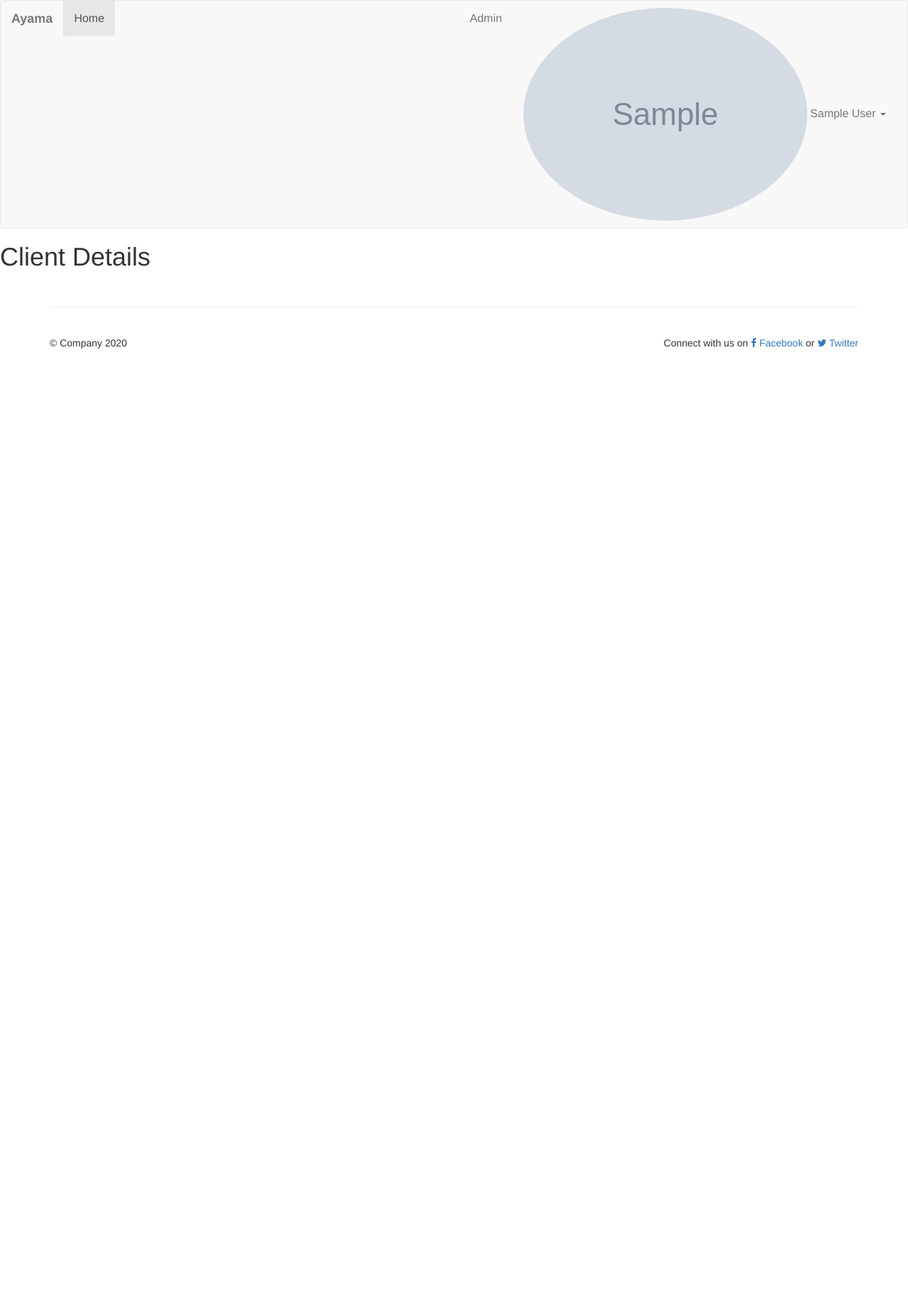
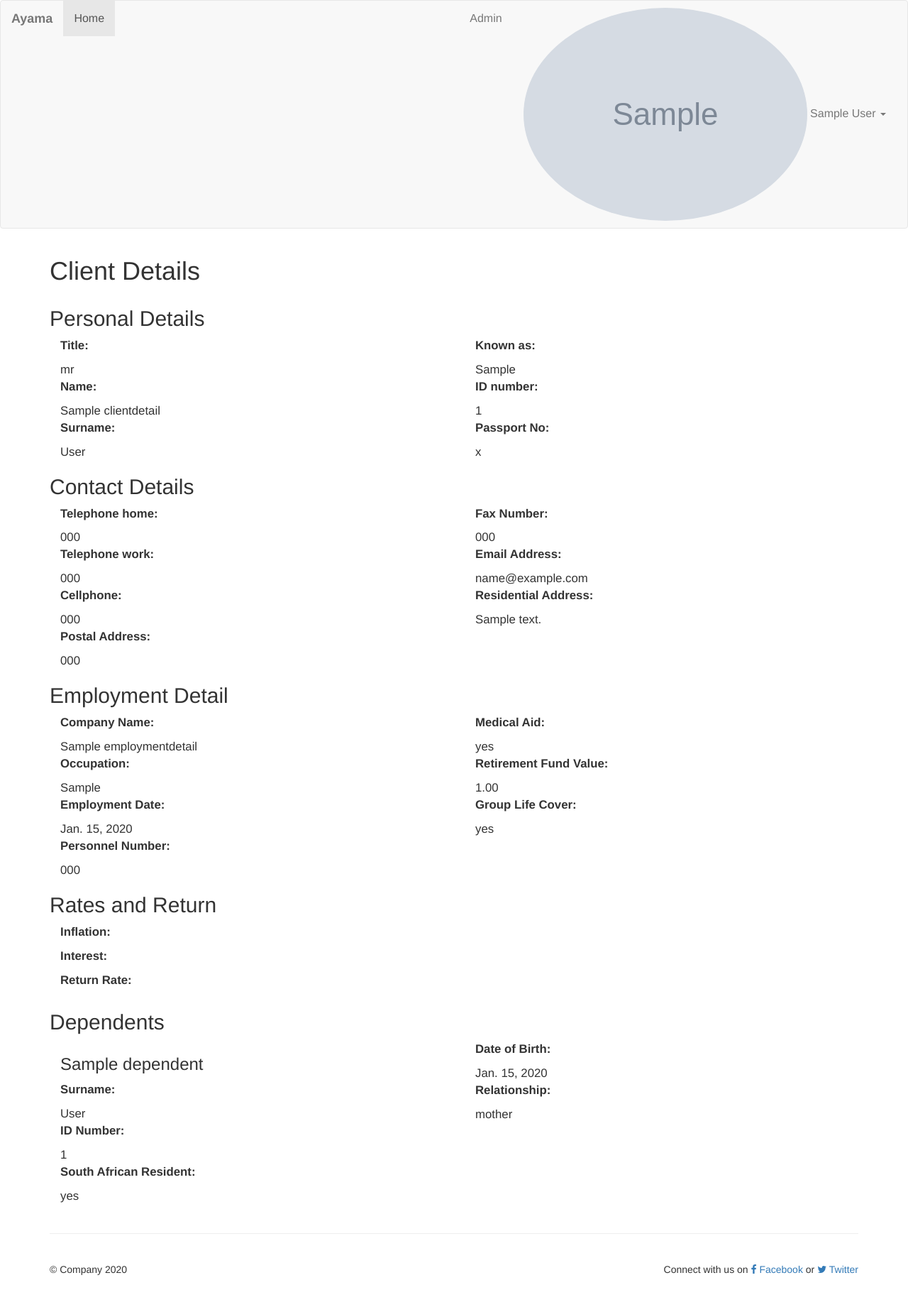
Before and after one commit to Figly/ayama, a Django app: page /client_summary/1/ in a window 1280 px wide. Shown: the whole page at 71% size. Before the commit the page ends 491 px from the top, so only its background shows below. Run offline with Django 3.2, Linux system fonts and the light colour scheme; a user stored in the database is signed in; tables that the repository leaves empty hold one stand-in row (values such as "Sample post"); grey boxes marked "Sample" are stand-in pictures; parts of the project's set-up code (start-up, migrations or seed data) failed here and were passed over; some libraries are stand-ins or nearby versions.

Commit message:
list and detail views

```diff
--- a/src/clients/models.py
+++ b/src/clients/models.py
@@ -65,7 +65,7 @@ class ClientDetail(BaseModel):
     """
 
     advisor_id_fk = models.ForeignKey(
-        "practises.AdvisorDetail", on_delete=models.CASCADE
+        "practises.AdvisorDetail", on_delete=models.CASCADE, related_name="clients"
     )
     client_contact_fk = models.ForeignKey("ClientContactDetail", on_delete=models.CASCADE)
     title = models.CharField(
--- a/src/clients/templates/clients/client_list.html
+++ b/src/clients/templates/clients/client_list.html
@@ -3,6 +3,7 @@
 
 {% block content %}
 {% block container %}
+<div class="container">
   <h1>Client List</h1>
     {% if clients %}
     <table class="table">
@@ -25,7 +26,7 @@
         <tbody>
             <tr scope="row">
                 <td>{{ client.id }}</td>
-                <td>{{ client.names }}</td>
+                <td><a href="{% url 'clients:client-summary' pk=client.id %}">{{ client.names }}</a></td>
                 <td>{{ client.surnames }}</td>
                 <td>{{ client.client_contact_fk.email_address }}</td>
                 {% if user.is_superuser %}
@@ -41,6 +42,7 @@
     </table>
     {% else %}
     <p>No Clients to Display</p>
+</div>
   {% endif %}
 {% endblock %}
 {% endblock %}
--- a/src/clients/templates/clients/client_summary.html
+++ b/src/clients/templates/clients/client_summary.html
@@ -3,10 +3,76 @@
 
 {% block content %}
 {% block container %}
-  <h1>Client Details</h1>
     {% if client %}
-        <!-- TODO -->
-    {% else %}
+    <div class="container" style="font-size: larger;" >
+        <h1>Client Details</h1>
+        <div class="container">
+            <div class="row">
+                <h2>Personal Details</h2>
+                <div class="col-md-6 col-sm-6">
+                        <p><strong>Title:</strong></p> {{client.title}}
+                        <p><strong>Name:</strong></p> {{client.names}}
+                        <p><strong>Surname:</strong></p> {{client.surnames}}
+                </div>
+                <div class="col-md-6 col-sm-6">
+                    <p><strong>Known as:</strong></p> {{client.known_as}}
+                    <p><strong>ID number:</strong></p> {{client.sa_id}}
+                    <p><strong>Passport No:</strong></p> {{client.passport_no}}
+                </div>
+            </div>
+            <div class="row">
+                <h2>Contact Details</h2>
+                <div class="col-md-6 col-sm-6">
+                        <p><strong>Telephone home:</strong></p> {{client.client_contact_fk.telephone_home}}
+                        <p><strong>Telephone work:</strong></p> {{client.client_contact_fk.telephone_work}}
+                        <p><strong>Cellphone:</strong></p> {{client.client_contact_fk.cellphone_number}}
+                        <p><strong>Postal Address:</strong></p> {{client.client_contact_fk.postal_address_line_1}}
+                </div>
+                <div class="col-md-6 col-sm-6">
+                    <p><strong>Fax Number:</strong></p> {{client.client_contact_fk.fax_number}}
+                    <p><strong>Email Address:</strong></p> {{client.client_contact_fk.email_address}}
+                    <p><strong>Residential Address:</strong></p> {{client.client_contact_fk.residential_address_line_1}}
+                </div>
+            </div>
+            <div class="row">
+                <h2>Employment Detail</h2>
+                <div class="col-md-6 col-sm-6">
+                        <p><strong>Company Name:</strong></p> {{client.client_employment_fk.company_name}}
+                        <p><strong>Occupation:</strong></p> {{client.client_employment_fk.occupation}}
+                        <p><strong>Employment Date:</strong></p> {{client.client_employment_fk.employment_date}}
+                        <p><strong>Personnel Number:</strong></p> {{client.client_employment_fk.personnel_number}}
+                </div>
+                <div class="col-md-6 col-sm-6">
+                    <p><strong>Medical Aid:</strong></p> {{client.client_employment_fk.medical_aid}}
+                    <p><strong>Retirement Fund Value:</strong></p> {{client.client_employment_fk.retirement_fund_current_value}}
+                    <p><strong>Group Life Cover:</strong></p> {{client.client_employment_fk.group_life_cover}}
+                </div>
+            </div>
+            <div class="row">
+                <h2>Rates and Return</h2>
+                <div class="col-md-6 col-sm-6">
+                        <p><strong>Inflation:</strong></p> {{client.client_rates_fk.inflation}}
+                        <p><strong>Interest:</strong></p> {{client.client_rates_fk.interest}}
+                        <p><strong>Return Rate:</strong></p> {{client.client_rates_fk.return_rate}}
+                </div>
+            </div>
+            <div class="row">
+                <h2>Dependents</h2>
+                {% for dependent in client.dependents.all %}
+                    <div class="col-md-6 col-sm-6">
+                        <h3>{{dependent.names}}</h3>
+                        <p><strong>Surname:</strong></p> {{dependent.surnames}}
+                        <p><strong>ID Number:</strong></p> {{dependent.id_no}}
+                        <p><strong>South African Resident:</strong></p> {{dependent.rsa_resident}}
+                    </div>
+                    <div class="col-md-6 col-sm-6">
+                        <p><strong>Date of Birth:</strong></p> {{dependent.date_of_birth}}
+                        <p><strong>Relationship:</strong></p> {{dependent.relationship}}
+                    </div>
+                {% endfor %}
+            </div>
+        </div>
+</div>
   {% endif %}
 {% endblock %}
 {% endblock %}
--- a/src/clients/views.py
+++ b/src/clients/views.py
@@ -36,6 +36,19 @@ TEMPLATES = {
 class ClientWizard(SessionWizardView):
     def get_template_names(self):
         return TEMPLATES[self.steps.current]
+
+    # def get_form(self, step=None, data=None, files=None):
+    #     form = super().get_form(step, data, files)
+    #     user = self.request.user
+    #     if self.steps.current == "0":
+    #         if user.is_advisor:
+    #             advisor_id = user.id
+    #             form.fields['advisor_id_fk'].queryset = AdvisorDetail.objects.filter(user_id = advisor_id)
+    #             return form
+    #         elif user.is_administrator:
+    #             practise_id = user.Administrator.practise_id_fk
+    #             form.fields['advisor_id_fk'].queryset = AdvisorDetail.objects.filter(practise_id_fk = practise_id)
+    #             return form
 
     def get_context_data(self, form, **kwargs):
         context = super(ClientWizard, self).get_context_data(form=form, **kwargs)
@@ -125,11 +138,11 @@ class ClientlistView(generic.ListView):
         if user.is_superuser:
             clients = ClientDetail.objects.all().select_related('client_contact_fk')
         elif user.is_administrator:
-            practise_id = user.AdministratorDetail.practise_id_fk
+            practise_id = user.Administrator.practise_id_fk
             advisors = AdvisorDetail.objects.filter(practise_id_fk= practise_id)
             clients = ClientDetail.objects.filter(advisor_id_fk__in = advisors).select_related('client_contact_fk')
         elif user.is_advisor:
-            clients = ClientDetail.objects.all(advisor_id_fk = user.AdvisorDetail).select_related('client_contact_fk')
+            clients = ClientDetail.objects.filter(advisor_id_fk = user.id).select_related('client_contact_fk')
 
         context = {'clients':clients}
         return context
--- a/src/practises/models.py
+++ b/src/practises/models.py
@@ -73,8 +73,8 @@ class AdministratorDetail(BaseModel):
     Class descriptor
     """
 
-    user = models.OneToOneField(settings.AUTH_USER_MODEL, on_delete=models.CASCADE, primary_key=True)
-    practise_id_fk = models.ForeignKey("PractiseDetail", on_delete=models.CASCADE)
+    user = models.OneToOneField(settings.AUTH_USER_MODEL, on_delete=models.CASCADE, primary_key=True, related_name="Administrator")
+    practise_id_fk = models.ForeignKey("PractiseDetail", on_delete=models.CASCADE, related_name="Practise")
     adminstrator_contact_fk = models.ForeignKey(
         "AdministratorContactDetail", on_delete=models.CASCADE
     )
@@ -107,7 +107,7 @@ class AdvisorDetail(BaseModel):
     Class descriptor
     """
 
-    user = models.OneToOneField(settings.AUTH_USER_MODEL, on_delete=models.CASCADE, primary_key=True)
+    user = models.OneToOneField(settings.AUTH_USER_MODEL, on_delete=models.CASCADE, primary_key=True, related_name="Advisor")
     practise_id_fk = models.ForeignKey("PractiseDetail", on_delete=models.CASCADE)
     advisor_contact_fk = models.ForeignKey("AdvisorContactDetail", on_delete=models.CASCADE)
     title = models.CharField(
--- a/src/practises/urls.py
+++ b/src/practises/urls.py
@@ -1,12 +1,10 @@
 from django.urls import path
 
-from .forms import (
-    AddAdministratorContactDetailForm,
-    AddAdministratorDetailForm,
-    AddAdvisorContactDetailForm,
-    AddAdvisorDetailForm,
-)
-from .views import AddPractiseView, AdministratorWizard, AdvisorWizard
+from .forms import (AddAdministratorContactDetailForm,
+                    AddAdministratorDetailForm, AddAdvisorContactDetailForm,
+                    AddAdvisorDetailForm)
+from .views import (AddPractiseView, AdministratorWizard, AdvisorlistView,
+                    AdvisorSummaryView, AdvisorWizard)
 
 app_name = "practises"
 urlpatterns = [
@@ -28,4 +26,9 @@ urlpatterns = [
         ),
         name="add-administrator",
     ),
+    path('advisor_list/', AdvisorlistView.as_view(), name='advisor-list'),
+    path(
+        "advisor_summary/<pk>/",
+        AdvisorSummaryView.as_view(), name='advisor-summary'
+    ),
 ]
```
Also changed, not shown: src/practises/forms.py (+3 -7 lines), src/practises/templates/practises/advisor_list.html (added, +40 -0 lines), src/practises/templates/practises/advisor_summary.html (added, +45 -0 lines), src/practises/views/advisor.py (+39 -4 lines), src/templates/administration/home.html (+9 -0 lines), src/templates/superusers/home.html (+9 -0 lines).
